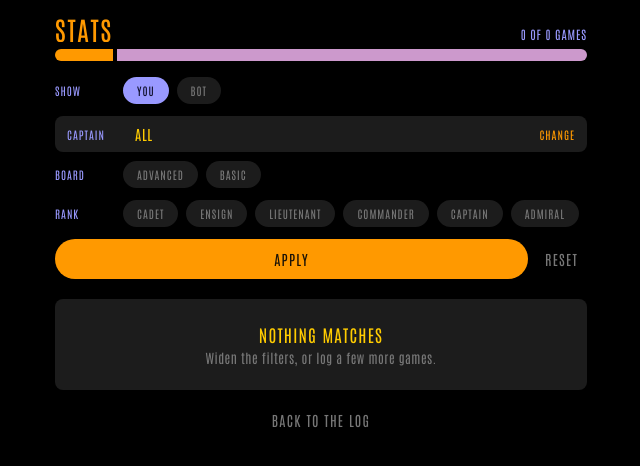
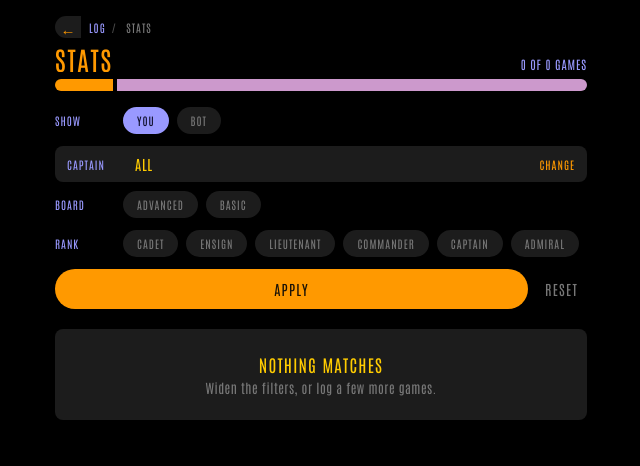
Before and after one commit to CodeBaboon/captains-log, a Flask app: page /stats in a window 1280 px wide. Shown: the top 466 px of the page, without its empty margins (319-959 px from the left). Run offline with Flask 3, Linux system fonts and the light colour scheme; the visitor is signed in with stand-in values (Sample User, id 1); data comes from the database, SQL or seed files in the repository; data that the repository does not hold is empty.

Commit message:
Add breadcrumbs and favicon

```diff
--- a/static/style.css
+++ b/static/style.css
@@ -1092,3 +1092,72 @@ select {
   outline: 2px solid var(--lcars-orange);
   outline-offset: 2px;
 }
+
+/* --- Breadcrumbs -------------------------------------------------------- */
+
+.crumbs {
+  display: flex;
+  align-items: center;
+  gap: 8px;
+  margin-bottom: 8px;
+  min-height: 22px;
+}
+
+.crumb-back {
+  flex: none;
+  display: flex;
+  align-items: center;
+  justify-content: center;
+  width: 26px;
+  height: 22px;
+  font-size: 15px;
+  line-height: 1;
+  text-decoration: none;
+  color: var(--lcars-orange);
+  background: var(--panel);
+  border-radius: 999px 0 0 999px;
+}
+
+.crumb-back:hover { background: var(--lcars-orange); color: #1A1206; }
+
+.crumb-back:focus-visible {
+  outline: 2px solid var(--lcars-gold);
+  outline-offset: 2px;
+}
+
+.crumb-list {
+  display: flex;
+  flex-wrap: wrap;
+  align-items: center;
+  gap: 6px;
+  margin: 0;
+  padding: 0;
+  list-style: none;
+  min-width: 0;
+}
+
+.crumb {
+  font-size: 11px;
+  letter-spacing: 0.09em;
+  text-transform: uppercase;
+}
+
+.crumb + .crumb::before {
+  content: "/";
+  margin-right: 6px;
+  color: #4A4A4A;
+}
+
+.crumb a {
+  color: var(--lcars-blue);
+  text-decoration: none;
+}
+
+.crumb a:hover { color: var(--lcars-orange); text-decoration: underline; }
+
+.crumb a:focus-visible {
+  outline: 2px solid var(--lcars-orange);
+  outline-offset: 2px;
+}
+
+.crumb span { color: var(--text-dim); }
--- a/templates/base.html
+++ b/templates/base.html
@@ -4,11 +4,14 @@
 <meta charset="utf-8">
 <meta name="viewport" content="width=device-width, initial-scale=1, viewport-fit=cover">
 <meta name="theme-color" content="#000000">
-<title>{% block title %}Captain's Log{% endblock %}</title>
+<title>{% if page_title %}{{ page_title }} | Captain's Log{% else %}Captain's Log{% endif %}</title>
 <link rel="preconnect" href="https://fonts.googleapis.com">
 <link rel="preconnect" href="https://fonts.gstatic.com" crossorigin>
 <link href="https://fonts.googleapis.com/css2?family=Antonio:wght@400;500;600&display=swap" rel="stylesheet">
 <link rel="stylesheet" href="{{ url_for('static', filename='style.css') }}">
+<link rel="icon" type="image/svg+xml" href="{{ url_for('static', filename='icons/favicon.svg') }}">
+<link rel="icon" type="image/png" sizes="32x32" href="{{ url_for('static', filename='icons/icon-32.png') }}">
+<link rel="apple-touch-icon" href="{{ url_for('static', filename='icons/apple-touch-icon.png') }}">
 <link rel="manifest" href="{{ url_for('static', filename='manifest.json') }}">
 <meta name="apple-mobile-web-app-capable" content="yes">
 <meta name="apple-mobile-web-app-status-bar-style" content="black">
@@ -16,8 +19,29 @@
 <body class="{% block bodyclass %}{% endblock %}">
 <div class="shell">
 
+  {% if crumbs %}
+    {% set parent = crumbs[-2] if crumbs | length > 1 else none %}
+    <nav class="crumbs" aria-label="Breadcrumb">
+      {% if parent %}
+        <a class="crumb-back" href="{{ parent.url }}"
+           aria-label="Back to {{ parent.label }}">&#8592;</a>
+      {% endif %}
+      <ol class="crumb-list">
+        {% for crumb in crumbs %}
+          <li class="crumb">
+            {% if crumb.url and not loop.last %}
+              <a href="{{ crumb.url }}">{{ crumb.label }}</a>
+            {% else %}
+              <span aria-current="page">{{ crumb.label }}</span>
+            {% endif %}
+          </li>
+        {% endfor %}
+      </ol>
+    </nav>
+  {% endif %}
+
   <header class="masthead">
-    <h1 class="lcars-title">{% block heading %}Captain's log{% endblock %}</h1>
+    <h1 class="lcars-title">{% block heading %}Captain's Log{% endblock %}</h1>
     <span class="masthead-meta">{% block meta %}{% endblock %}</span>
   </header>
 
--- a/templates/game_detail.html
+++ b/templates/game_detail.html
@@ -1,7 +1,9 @@
 {% extends "base.html" %}
 {% set matchup = game.player_captain ~ ' v ' ~ game.bot_captain if game.bot_captain
                  else game.player_captain ~ ' solo' %}
-{% block title %}{{ matchup }}{% endblock %}
+{% set page_title = matchup %}
+{% set crumbs = [{'label': 'Log', 'url': url_for('log')},
+                 {'label': matchup}] %}
 {% block bodyclass %}page-detail{% endblock %}
 {% block heading %}{{ matchup }}{% endblock %}
 {% block meta %}{{ game.played_on|stardate }}{% endblock %}
@@ -88,6 +90,4 @@
   </form>
 </div>
 
-<a class="btn btn-quiet btn-block" href="{{ url_for('log') }}">Back to the log</a>
-
 {% endblock %}
--- a/templates/game_form.html
+++ b/templates/game_form.html
@@ -1,6 +1,8 @@
 {% extends "base.html" %}
 {% set editing = mode == 'edit' %}
-{% block title %}{{ 'Edit game' if editing else 'New game' }}{% endblock %}
+{% set page_title = 'Edit game' if editing else 'New game' %}
+{% set crumbs = [{'label': 'Log', 'url': url_for('log')},
+                 {'label': 'Edit' if editing else 'New game'}] %}
 {% block bodyclass %}page-form{% endblock %}
 {% block heading %}{{ 'Edit game' if editing else 'New game' }}{% endblock %}
 {% block meta %}<span id="stardate-out"></span>{% endblock %}
--- a/templates/log.html
+++ b/templates/log.html
@@ -1,5 +1,4 @@
 {% extends "base.html" %}
-{% block title %}Captain's log{% endblock %}
 {% block bodyclass %}page-log{% endblock %}
 {% block heading %}Captain's log{% endblock %}
 {% block meta %}{{ stats.games }} record{{ '' if stats.games == 1 else 's' }}{% endblock %}
--- a/templates/login.html
+++ b/templates/login.html
@@ -1,5 +1,5 @@
 {% extends "base.html" %}
-{% block title %}Sign in{% endblock %}
+{% set page_title = "Sign in" %}
 {% block heading %}Captain's log{% endblock %}
 {% block meta %}Authorisation{% endblock %}
 
--- a/templates/setup.html
+++ b/templates/setup.html
@@ -1,5 +1,5 @@
 {% extends "base.html" %}
-{% block title %}First run{% endblock %}
+{% set page_title = "First run" %}
 {% block heading %}First run{% endblock %}
 {% block meta %}Create account{% endblock %}
 
--- a/templates/stats.html
+++ b/templates/stats.html
@@ -1,5 +1,7 @@
 {% extends "base.html" %}
-{% block title %}Stats{% endblock %}
+{% set page_title = "Stats" %}
+{% set crumbs = [{'label': 'Log', 'url': url_for('log')},
+                 {'label': 'Stats'}] %}
 {% block bodyclass %}page-stats{% endblock %}
 {% block heading %}Stats{% endblock %}
 {% block meta %}{{ shown }} of {{ available }} games{% endblock %}
@@ -257,8 +259,6 @@
 
 {% endif %}
 
-<a class="btn btn-quiet btn-block" href="{{ url_for('log') }}">Back to the log</a>
-
 {% endblock %}
 
 {% block scripts %}
```
Also changed, not shown: templates/captain.html (+4 -4 lines), test_nav.py (added, +140 -0 lines), README.md, static/icons/apple-touch-icon.png (added), static/icons/favicon.svg (added), static/icons/icon-192.png (added), static/icons/icon-32.png (added), static/icons/icon-512.png (added), static/manifest.json.
